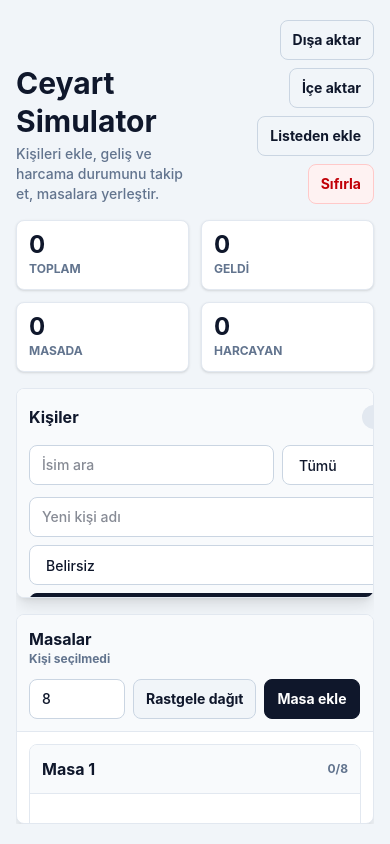
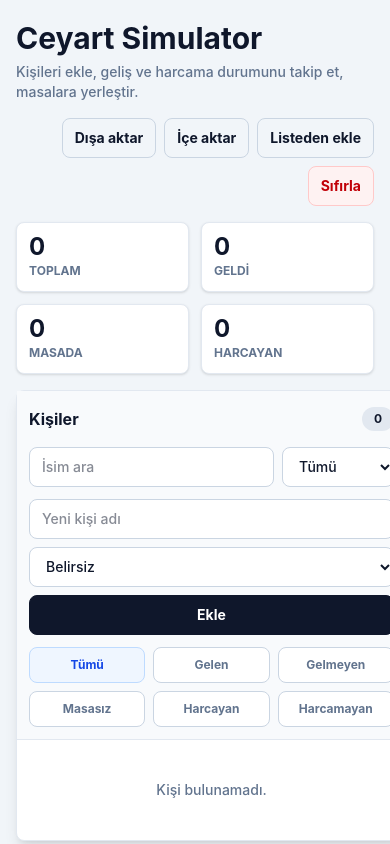
Before and after one commit to kadiryazici/ceyart-simulator, a React (Vite) app: page / in a window 390 px wide. Shown: the top 844 px of the page. Built offline with nearby package versions, Linux system fonts and the light colour scheme.

Commit message:
Fix mobile scrolling

```diff
--- a/src/components/AppShell/AppShell.tsx
+++ b/src/components/AppShell/AppShell.tsx
@@ -18,8 +18,8 @@ export function AppShell() {
   };
 
   return (
-    <main className="grid h-screen grid-rows-[auto_auto_minmax(0,1fr)] overflow-hidden bg-slate-100 px-4 py-5 text-slate-900">
-      <header className="mx-auto flex w-full max-w-[1540px] items-end justify-between gap-4 pb-4">
+    <main className="min-h-screen overflow-y-auto bg-slate-100 px-4 py-5 text-slate-900 lg:grid lg:h-screen lg:grid-rows-[auto_auto_minmax(0,1fr)] lg:overflow-hidden">
+      <header className="mx-auto flex w-full max-w-[1540px] items-end justify-between gap-4 pb-4 max-md:flex-col max-md:items-start">
         <div>
           <h1 className="text-3xl font-bold leading-tight">Ceyart Simulator</h1>
           <p className="mt-1 text-sm font-medium text-slate-500">Kişileri ekle, geliş ve harcama durumunu takip et, masalara yerleştir.</p>
@@ -40,7 +40,7 @@ export function AppShell() {
         </div>
       </header>
       <StatsBar />
-      <section className="mx-auto grid min-h-0 w-full max-w-[1540px] grid-cols-[minmax(360px,450px)_1fr] gap-4 max-lg:grid-cols-1 max-lg:overflow-auto">
+      <section className="mx-auto grid w-full max-w-[1540px] gap-4 lg:min-h-0 lg:grid-cols-[minmax(360px,450px)_1fr]">
         <PeoplePanel />
         <TablesPanel />
       </section>
--- a/src/components/PeoplePanel/PeoplePanel.tsx
+++ b/src/components/PeoplePanel/PeoplePanel.tsx
@@ -24,7 +24,7 @@ export function PeoplePanel() {
   const filteredPeople = getFilteredPeople(people, searchQuery, genderFilter, statusFilter);
 
   return (
-    <aside className="grid min-h-0 grid-rows-[auto_minmax(0,1fr)] overflow-hidden rounded-lg border border-slate-200 bg-white shadow-lg">
+    <aside className="rounded-lg border border-slate-200 bg-white shadow-lg lg:grid lg:min-h-0 lg:grid-rows-[auto_minmax(0,1fr)] lg:overflow-hidden">
       <div className="grid gap-3 border-b border-slate-200 bg-slate-50 p-3">
         <div className="flex min-h-8 items-center justify-between gap-3 font-bold">
           <span>Kişiler</span>
@@ -53,7 +53,7 @@ export function PeoplePanel() {
           ))}
         </div>
       </div>
-      <div className="min-h-0 overflow-auto p-2">
+      <div className="p-2 lg:min-h-0 lg:overflow-auto">
         {filteredPeople.length ? (
           filteredPeople.map((person) => <PersonRow key={person.id} person={person} />)
         ) : (
--- a/src/components/TablesPanel/TablesPanel.tsx
+++ b/src/components/TablesPanel/TablesPanel.tsx
@@ -19,7 +19,7 @@ export function TablesPanel() {
   };
 
   return (
-    <section className="grid min-h-0 grid-rows-[auto_minmax(0,1fr)] overflow-hidden rounded-lg border border-slate-200 bg-white shadow-lg">
+    <section className="rounded-lg border border-slate-200 bg-white shadow-lg lg:grid lg:min-h-0 lg:grid-rows-[auto_minmax(0,1fr)] lg:overflow-hidden">
       <div className="grid grid-cols-[1fr_auto] items-center gap-3 border-b border-slate-200 bg-slate-50 p-3 max-md:grid-cols-1">
         <div className="min-w-0">
           <div className="font-bold">Masalar</div>
@@ -39,7 +39,7 @@ export function TablesPanel() {
           <button type="button" className="btn-primary" onClick={addTable}>Masa ekle</button>
         </div>
       </div>
-      <div className="grid min-h-0 auto-rows-[clamp(380px,54vh,620px)] grid-cols-[repeat(auto-fit,minmax(260px,1fr))] gap-3 overflow-auto p-3">
+      <div className="grid auto-rows-[clamp(380px,54vh,620px)] grid-cols-[repeat(auto-fit,minmax(260px,1fr))] gap-3 p-3 lg:min-h-0 lg:overflow-auto">
         {tables.map((table) => <TableCard key={table.id} table={table} />)}
       </div>
     </section>
```
